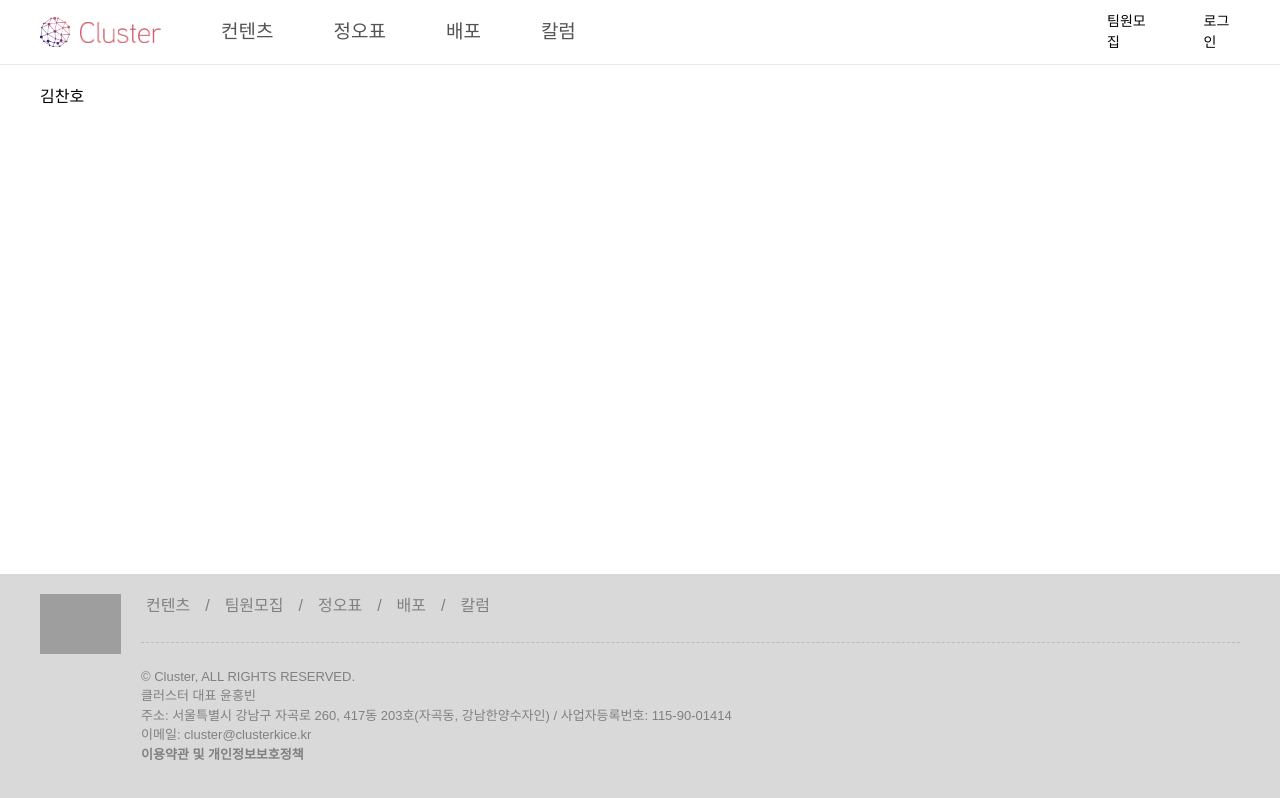
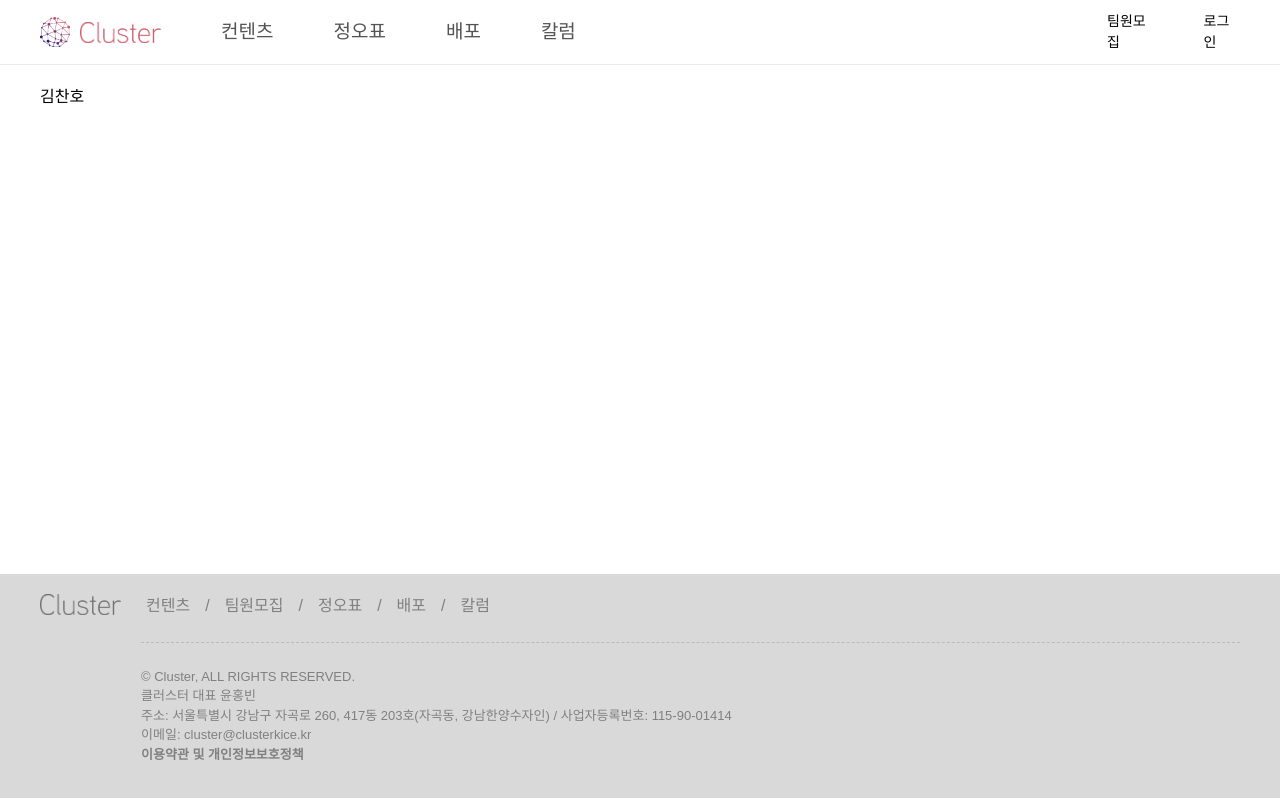
Before and after one commit to team-cluster/cluster-frontend, a Next.js app: page / in a window 1280 px wide. Built offline with nearby package versions, Linux system fonts and the light colour scheme; grey boxes are pictures that could not be loaded; a web font is replaced by a local one.

Commit message:
config-setting

```diff
--- a/next.config.js
+++ b/next.config.js
@@ -1,4 +1,8 @@
 /** @type {import('next').NextConfig} */
-const nextConfig = {}
+const nextConfig = {
+  experimental: {
+    appDir: true,
+  },
+};
 
-module.exports = nextConfig
+module.exports = nextConfig;
--- a/tailwind.config.js
+++ b/tailwind.config.js
@@ -1,18 +1,12 @@
 /** @type {import('tailwindcss').Config} */
 module.exports = {
   content: [
-    './src/pages/**/*.{js,ts,jsx,tsx,mdx}',
-    './src/components/**/*.{js,ts,jsx,tsx,mdx}',
-    './src/app/**/*.{js,ts,jsx,tsx,mdx}',
+    "./src/pages/**/*.{js,ts,jsx,tsx,mdx}",
+    "./src/components/**/*.{js,ts,jsx,tsx,mdx}",
+    "./src/app/**/*.{js,ts,jsx,tsx,mdx}",
   ],
   theme: {
-    extend: {
-      backgroundImage: {
-        'gradient-radial': 'radial-gradient(var(--tw-gradient-stops))',
-        'gradient-conic':
-          'conic-gradient(from 180deg at 50% 50%, var(--tw-gradient-stops))',
-      },
-    },
+    extend: {},
   },
   plugins: [],
-}
+};
```
Also changed, not shown: package.json (+8 -4 lines), public/logo/cluster-logo-label-grey.png (added), 1 other file (tests, documents, lock files or other folders).
